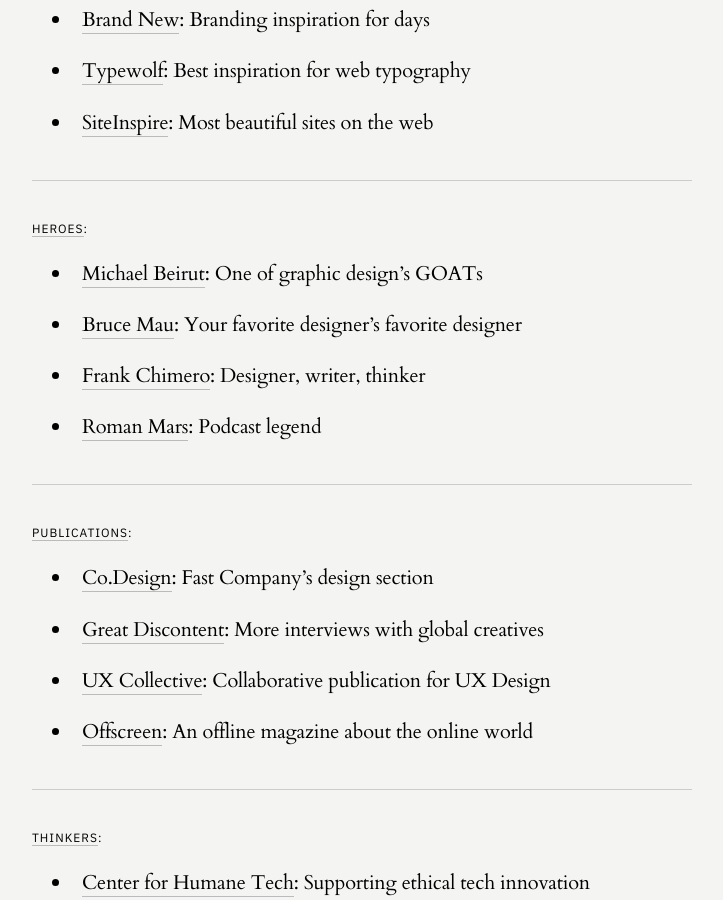
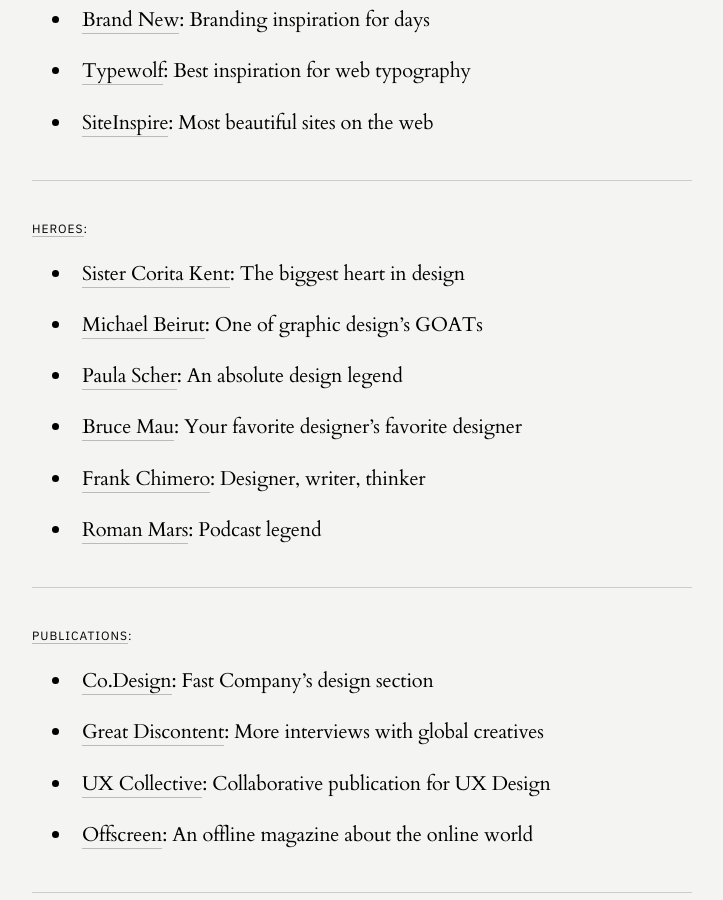
Before and after one commit to jeremydcherry/jeremydcherry.github.io, a Jekyll site: the page built from content/resources.md, in a window 1280 px wide and 900 px high, scrolled down 300 px. Shown: the whole window, without its empty margins (428-1151 px from the left). Built offline with Jekyll 4.4.1, drawn with Linux system fonts in a browser that asks for light colours.

Commit message:
Updated Resources

```diff
--- a/content/resources.md
+++ b/content/resources.md
@@ -21,7 +21,11 @@
 
 #### [Heroes](#heroes):
 
+- [Sister Corita Kent](https://www.corita.org/about/corita): The biggest heart in design
+
 - [Michael Beirut](https://www.pentagram.com/about/michael-bierut): One of graphic design's GOATs
+
+- [Paula Scher](https://www.pentagram.com/about/paula-scher): An absolute design legend
 
 - [Bruce Mau](https://brucemaustudio.com/): Your favorite designer's favorite designer
 
```
